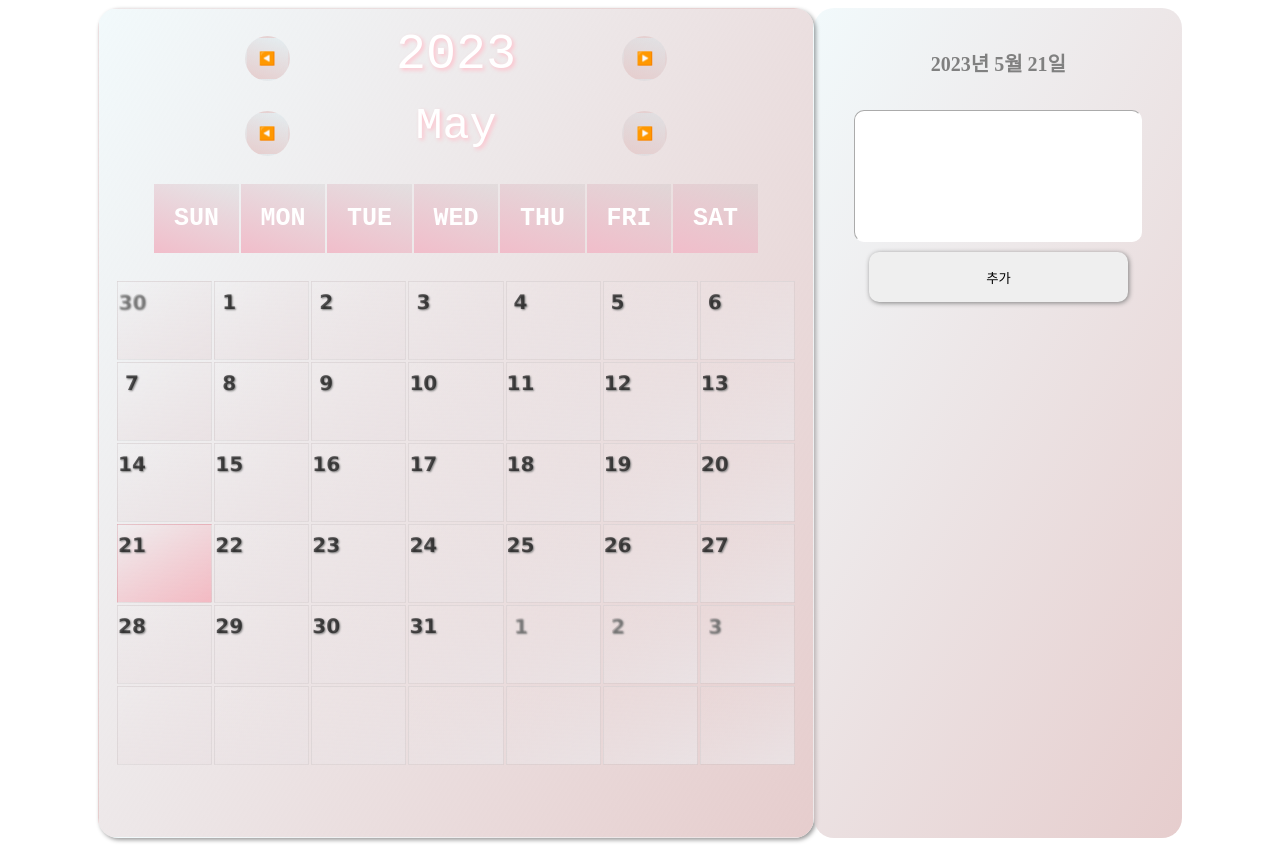
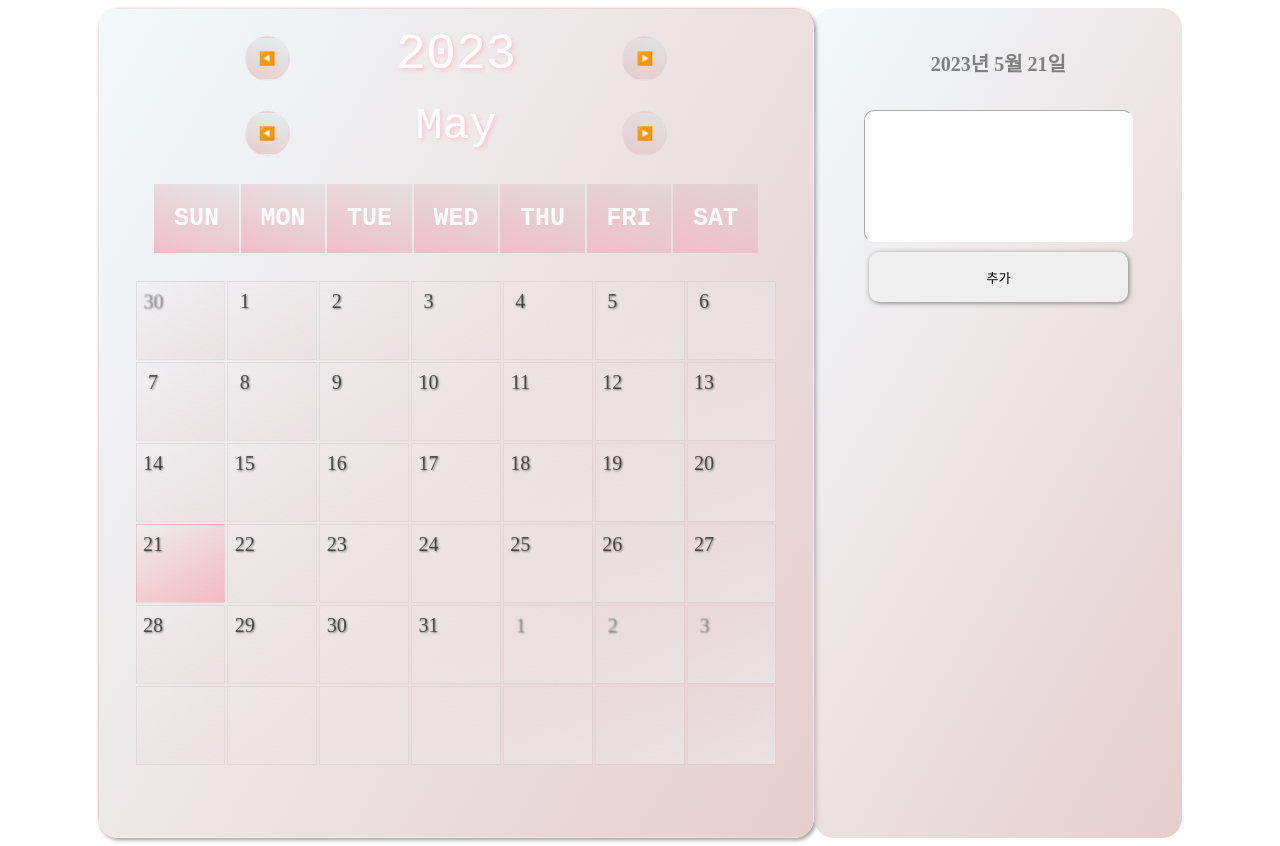
Before and after one commit to minsun0714/Diet_Diary_App, a React (Create React App) app: page / in a window 1280 px wide. Built offline with nearby package versions, Linux system fonts and the light colour scheme.

Commit message:
💄 달력 폰트, 수정 input 넓이 변경

```diff
--- a/src/components/Calendar/Dates.tsx
+++ b/src/components/Calendar/Dates.tsx
@@ -10,13 +10,12 @@ const DatesContainer = styled.tbody`
 `;
 
 const EachDate = styled.th<EachDatesProps>`
-  font-family: "Lucida Sans", "Lucida Sans Regular", "Lucida Grande",
-    "Lucida Sans Unicode", Geneva, Verdana, sans-serif;
   font-size: 20px;
+  font-weight: 400;
   width: 8.43vw;
   height: 50px;
   border: 1px solid rgba(0, 0, 0, 0.05);
-  padding: 2px 5.1vw 30px 0vw;
+  padding: 2px 4.8vw 30px 0.5vw;
   text-shadow: 1px 1px 2px gray;
   background-image: ${(props) => {
     const date = new Date();
--- a/src/components/ToDos/ToDoCards.tsx
+++ b/src/components/ToDos/ToDoCards.tsx
@@ -40,7 +40,7 @@ const NewMemo = styled.textarea`
   border-radius: 10px;
   border: 1px inset white;
   padding: 15px;
-  width: 20vw;
+  width: 18.5vw;
   outline: none;
   min-height: 100px;
   resize: none;
@@ -97,6 +97,7 @@ const UpdateInput = styled.input`
   outline: none;
   color: gray;
   font-size: 18px;
+  width: 300px;
 `;
 
 const TodaysDateOnCard = styled.p`
```
